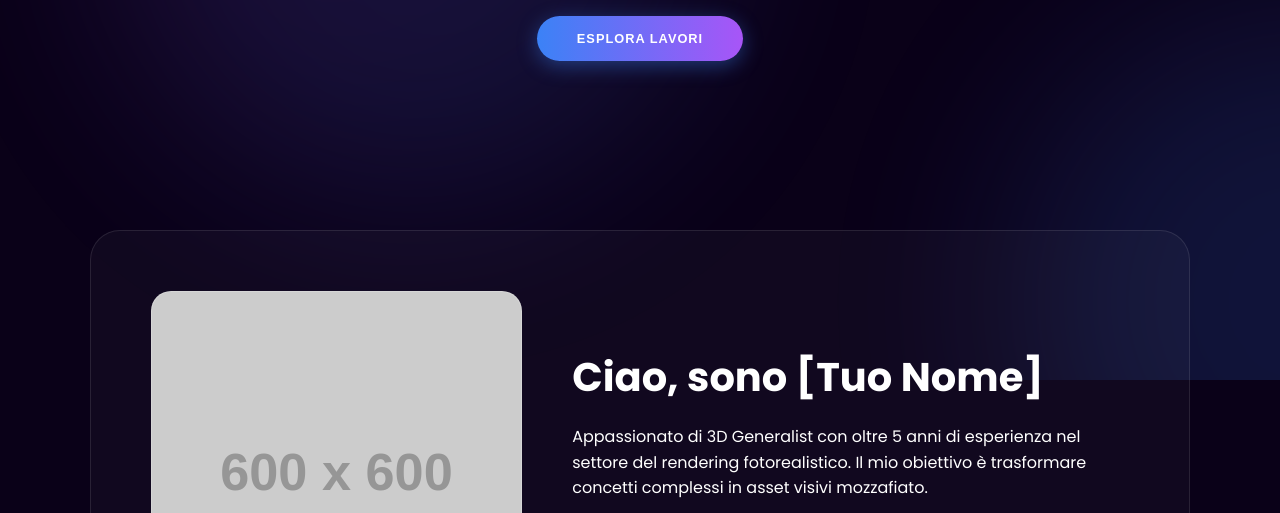
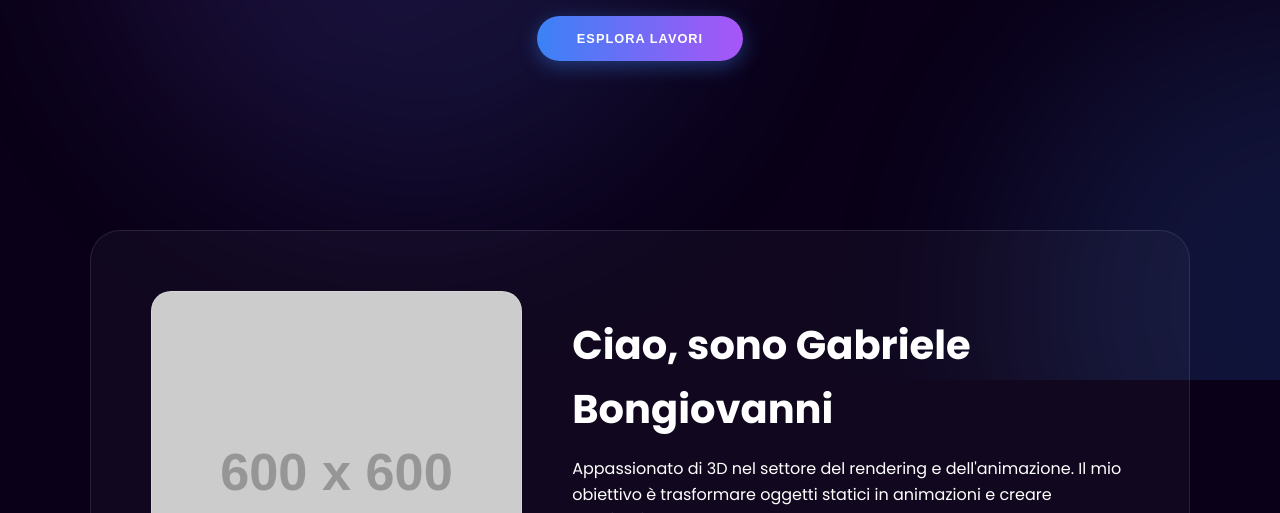
Before and after one commit to FoxFire2333/3D-Art, a plain HTML site: page index.html in a window 1280 px wide. Shown: the part 420-933 px from the top of the page. Drawn offline with Linux system fonts and the light colour scheme; placeholder pictures from the web are drawn by us.

Commit message:
index.html

```diff
--- a/index.html
+++ b/index.html
@@ -247,8 +247,8 @@
         <section class="glass-card">
             <div class="about-img"></div>
             <div class="about-content">
-                <h2 style="font-size: 2.5rem; margin-bottom: 15px;" data-lang="about_title">Ciao, sono [Tuo Nome]</h2>
-                <p data-lang="about_desc">Appassionato di 3D Generalist con oltre 5 anni di esperienza nel settore del rendering fotorealistico. Il mio obiettivo è trasformare concetti complessi in asset visivi mozzafiato.</p>
+                <h2 style="font-size: 2.5rem; margin-bottom: 15px;" data-lang="about_title">Ciao, sono Gabriele Bongiovanni</h2>
+                <p data-lang="about_desc">Appassionato di 3D nel settore del rendering e dell'animazione. Il mio obiettivo è trasformare oggetti statici in animazioni e creare ambienti.</p>
                 <p style="margin-top: 15px; color: rgba(255,255,255,0.6);" data-lang="about_spec">Specializzato in: Blender, ZBrush, Substance Painter e Unreal Engine 5.</p>
                 <button class="btn btn-outline" onclick="showPage('contact')" data-lang="btn_collab">Lavoriamo Insieme</button>
             </div>
@@ -424,4 +424,5 @@
         }
     </script>
 </body>
+
 </html>
```
